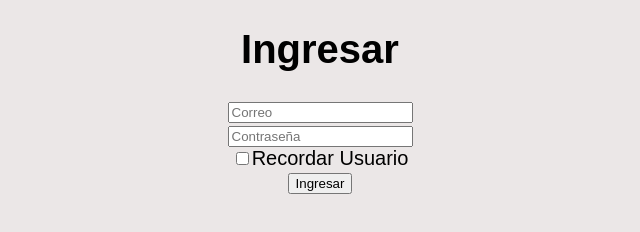
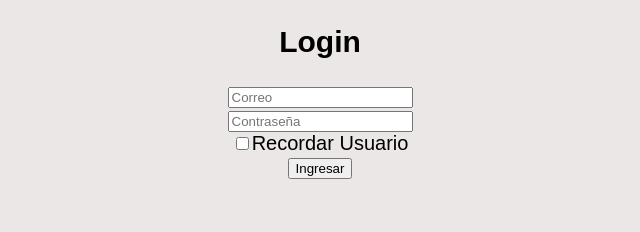
Before and after one commit to donald-ochoa/login_js, a plain HTML site: page index.html in a window 1280 px wide. Shown: the whole page, without its empty margins (320-960 px from the left). Drawn offline with nearby package versions, Linux system fonts and the light colour scheme.

Commit message:
Corrigiendo h2 en index

```diff
--- a/index.html
+++ b/index.html
@@ -11,7 +11,7 @@
 <body>
     <!--<h1>Este es la tarea 1 de la clase de Vue.</h1> -->
     <form class="text-center">
-        <h1>Ingresar</h1>
+        <h2>Login</h2>
         <!-- <label for="correo">Correo</label> -->
         <input type="email" id="correo" placeholder="Correo">
         <br>
```
